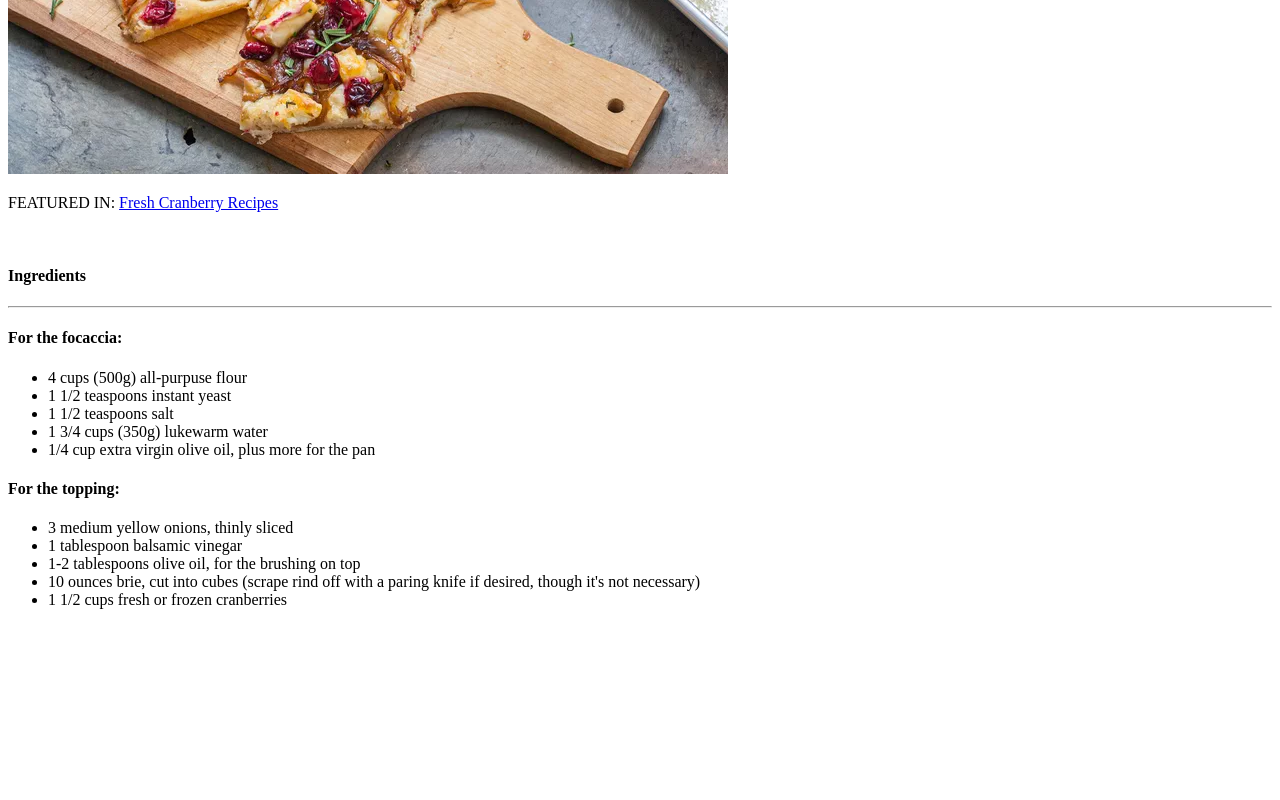
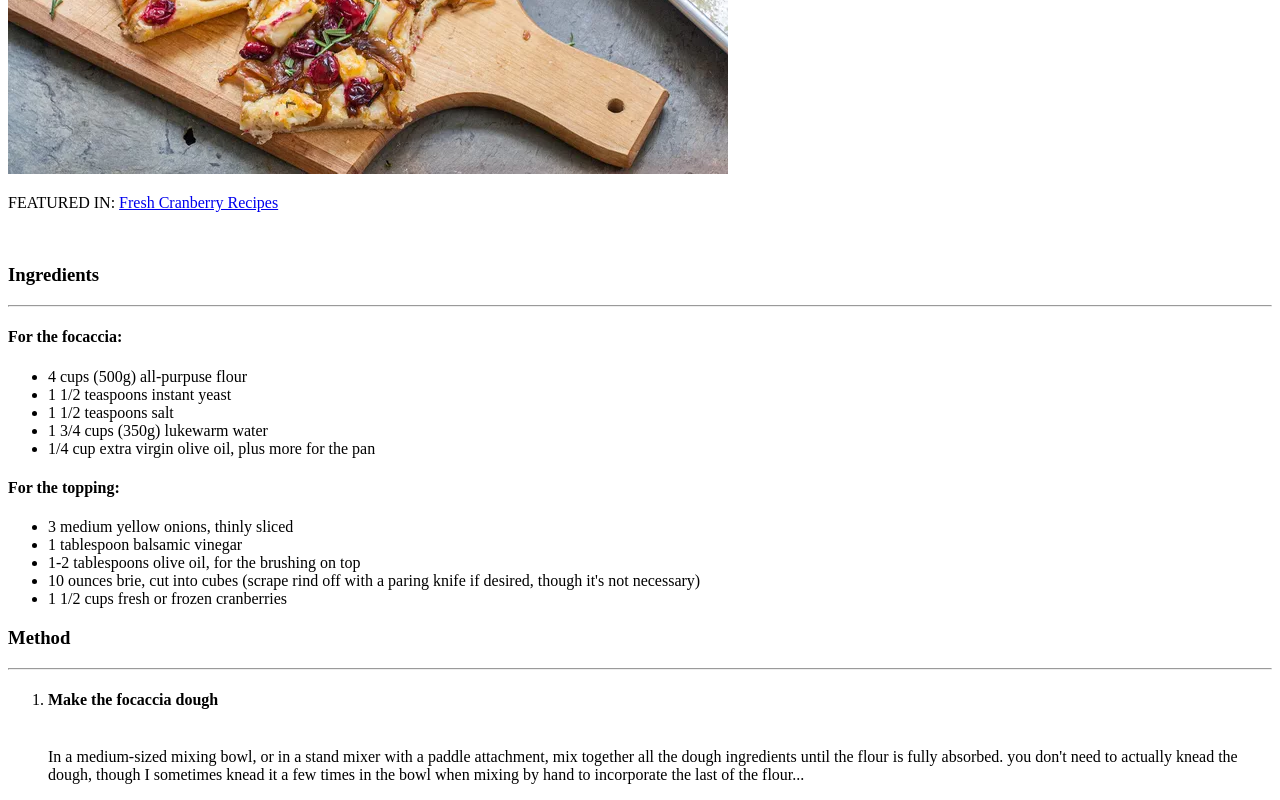
Before and after one commit to Rekabil/S1-D3, a plain HTML site: page index.html in a window 1280 px wide. Shown: the part 527-1327 px from the top of the page. Before the commit the page ends 1152 px from the top, so only its background shows below. Drawn offline with Linux system fonts and the light colour scheme.

Commit message:
Finished the html

```diff
--- a/index.html
+++ b/index.html
@@ -20,7 +20,7 @@
         <img src="assets/focaccia.png" alt="" />
         <p>FEATURED IN: <a href="#">Fresh Cranberry Recipes</a></p>
         <br />
-        <h4>Ingredients</h4>
+        <h3>Ingredients</h3>
         <hr />
         <h4>For the focaccia:</h4>
         <ul>
@@ -40,6 +40,16 @@
           </li>
           <li>1 1/2 cups fresh or frozen cranberries</li>
         </ul>
+        <h3>Method</h3>
+        <hr />
+        <ol>
+          <li>
+            <h4>Make the focaccia dough</h4>
+            <br />In a medium-sized mixing bowl, or in a stand mixer with a paddle attachment, mix together all the
+            dough ingredients until the flour is fully absorbed. you don't need to actually knead the dough, though I
+            sometimes knead it a few times in the bowl when mixing by hand to incorporate the last of the flour...
+          </li>
+        </ol>
       </main>
     </div>
   </body>
```
